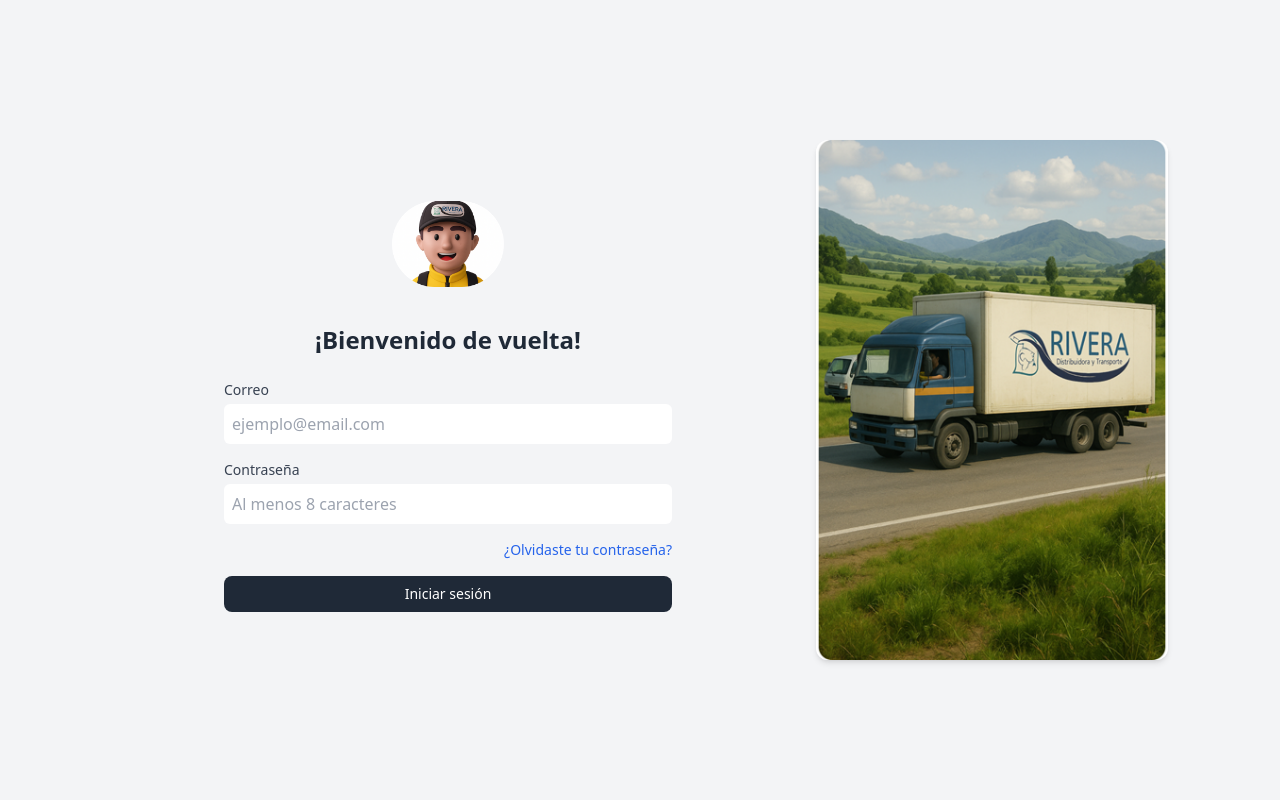
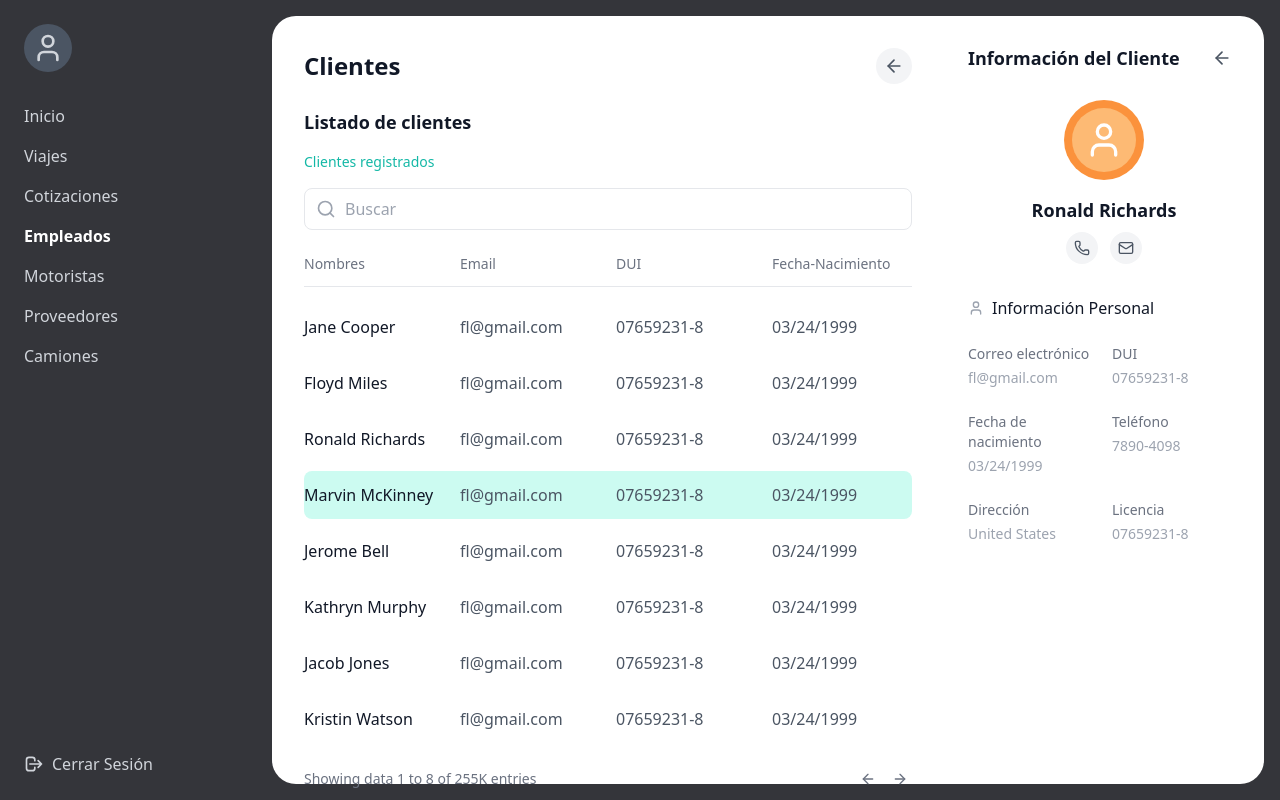
Before and after one commit to ImpulsatecRivera/Rivera, a React (Vite) app in the folder Frontend/page-Private/: page / in a window 1280 px wide. Built offline with nearby package versions, Linux system fonts and the light colour scheme.

Commit message:
VerClinente

```diff
--- a/Frontend/page-Private/package.json
+++ b/Frontend/page-Private/package.json
@@ -10,6 +10,7 @@
     "preview": "vite preview"
   },
   "dependencies": {
+    "lucide-react": "^0.518.0",
     "react": "^19.1.0",
     "react-dom": "^19.1.0",
     "react-router-dom": "^7.6.2"
--- a/Frontend/page-Private/src/App.jsx
+++ b/Frontend/page-Private/src/App.jsx
@@ -5,11 +5,12 @@
 import VerificationCode from "./pages/VerificationCode";
 import VerificationInput from "./pages/VerificationInput";
 import ResetPassword from "./pages/ResetPassword";
+import ClientManagementInterface from "./pages/VerClientes"
 
 function App() {
   return (
     <Routes>
-      <Route path="/" element={<Login />} />
+      <Route path="/" element={<ClientManagementInterface />} />
       <Route path="/recuperar" element={<RecoverPassword />} />
       <Route path="/verification-code" element={<VerificationCode />} />
       <Route path="/verification-input" element={<VerificationInput />} />
--- /dev/null
+++ b/Frontend/page-Private/src/pages/VerClientes.jsx
@@ -0,0 +1,192 @@
+import React, { useState } from 'react';
+import { Search, Phone, Mail, User, ArrowLeft, ArrowRight } from 'lucide-react';
+
+const ClientManagementInterface = () => {
+  const [selectedClient, setSelectedClient] = useState({
+    name: 'Ronald Richards',
+    email: 'fl@gmail.com',
+    dui: '07659231-8',
+    birthDate: '03/24/1999',
+    phone: '7890-4098',
+    address: 'United States',
+    license: '07659231-8'
+  });
+
+  const clients = [
+    { name: 'Jane Cooper', email: 'fl@gmail.com', dui: '07659231-8', birthDate: '03/24/1999' },
+    { name: 'Floyd Miles', email: 'fl@gmail.com', dui: '07659231-8', birthDate: '03/24/1999' },
+    { name: 'Ronald Richards', email: 'fl@gmail.com', dui: '07659231-8', birthDate: '03/24/1999' },
+    { name: 'Marvin McKinney', email: 'fl@gmail.com', dui: '07659231-8', birthDate: '03/24/1999', highlighted: true },
+    { name: 'Jerome Bell', email: 'fl@gmail.com', dui: '07659231-8', birthDate: '03/24/1999' },
+    { name: 'Kathryn Murphy', email: 'fl@gmail.com', dui: '07659231-8', birthDate: '03/24/1999' },
+    { name: 'Jacob Jones', email: 'fl@gmail.com', dui: '07659231-8', birthDate: '03/24/1999' },
+    { name: 'Kristin Watson', email: 'fl@gmail.com', dui: '07659231-8', birthDate: '03/24/1999' }
+  ];
+
+  return (
+    <div className="flex h-screen text-white" style={{backgroundColor: '#34353A'}}>
+      {/* Sidebar */}
+      <div className="w-64 p-6" style={{backgroundColor: '#34353A'}}>
+        <div className="flex items-center mb-8">
+          <div className="w-12 h-12 bg-gray-600 rounded-full flex items-center justify-center">
+            <User className="w-8 h-8 text-gray-300" />
+          </div>
+        </div>
+
+        <nav className="space-y-4">
+          <div className="text-gray-300 hover:text-white cursor-pointer">Inicio</div>
+          <div className="text-gray-300 hover:text-white cursor-pointer">Viajes</div>
+          <div className="text-gray-300 hover:text-white cursor-pointer">Cotizaciones</div>
+          <div className="text-white font-semibold cursor-pointer">Empleados</div>
+          <div className="text-gray-300 hover:text-white cursor-pointer">Motoristas</div>
+          <div className="text-gray-300 hover:text-white cursor-pointer">Proveedores</div>
+          <div className="text-gray-300 hover:text-white cursor-pointer">Camiones</div>
+        </nav>
+
+        <div className="absolute bottom-6 left-6 flex items-center text-gray-300 cursor-pointer hover:text-white">
+          <svg className="w-5 h-5 mr-2" fill="none" stroke="currentColor" viewBox="0 0 24 24">
+            <path strokeLinecap="round" strokeLinejoin="round" strokeWidth="2" d="M17 16l4-4m0 0l-4-4m4 4H7m6 4v1a3 3 0 01-3 3H6a3 3 0 01-3-3V7a3 3 0 013-3h4a3 3 0 013 3v1" />
+          </svg>
+          Cerrar Sesión
+        </div>
+      </div>
+
+      {/* Main Content */}
+      <div className="flex-1 flex">
+        {/* Client List */}
+        <div className="flex-1 bg-white text-gray-900 rounded-l-3xl ml-4 my-4 p-8">
+          <div className="flex items-center justify-between mb-6">
+            <h1 className="text-2xl font-bold text-gray-900">Clientes</h1>
+            <button className="p-2 bg-gray-100 rounded-full hover:bg-gray-200">
+              <ArrowLeft className="w-5 h-5 text-gray-600" />
+            </button>
+          </div>
+
+          <div className="mb-6">
+            <h2 className="text-lg font-semibold mb-4">Listado de clientes</h2>
+            <div className="text-teal-500 text-sm mb-4">Clientes registrados</div>
+
+            <div className="relative mb-6">
+              <Search className="absolute left-3 top-1/2 transform -translate-y-1/2 w-5 h-5 text-gray-400" />
+              <input
+                type="text"
+                placeholder="Buscar"
+                className="w-full pl-10 pr-4 py-2 border border-gray-200 rounded-lg focus:outline-none focus:ring-2 focus:ring-teal-500"
+              />
+            </div>
+          </div>
+
+          {/* Table Header */}
+          <div className="grid grid-cols-4 gap-4 pb-3 border-b border-gray-200 text-sm font-medium text-gray-500">
+            <div>Nombres</div>
+            <div>Email</div>
+            <div>DUI</div>
+            <div>Fecha-Nacimiento</div>
+          </div>
+
+          {/* Client Rows */}
+          <div className="space-y-2 mt-4">
+            {clients.map((client, index) => (
+              <div
+                key={index}
+                className={`grid grid-cols-4 gap-4 py-3 rounded-lg cursor-pointer transition-colors ${
+                  client.highlighted ? 'bg-teal-100' : 'hover:bg-gray-50'
+                }`}
+                onClick={() => setSelectedClient({...selectedClient, ...client})}
+              >
+                <div className="font-medium">{client.name}</div>
+                <div className="text-gray-600">{client.email}</div>
+                <div className="text-gray-600">{client.dui}</div>
+                <div className="text-gray-600">{client.birthDate}</div>
+              </div>
+            ))}
+          </div>
+
+          {/* Pagination */}
+          <div className="flex items-center justify-between mt-6 text-sm text-gray-500">
+            <div>Showing data 1 to 8 of 255K entries</div>
+            <div className="flex items-center space-x-2">
+              <button className="p-1 hover:bg-gray-100 rounded">
+                <ArrowLeft className="w-4 h-4" />
+              </button>
+              <button className="p-1 hover:bg-gray-100 rounded">
+                <ArrowRight className="w-4 h-4" />
+              </button>
+            </div>
+          </div>
+        </div>
+
+        {/* Client Info Panel */}
+        <div className="w-80 bg-white text-gray-900 rounded-r-3xl mr-4 my-4 p-6">
+          <div className="flex items-center justify-between mb-6">
+            <h2 className="text-lg font-semibold">Información del Cliente</h2>
+            <button className="p-2 hover:bg-gray-100 rounded-full">
+              <ArrowLeft className="w-5 h-5 text-gray-600" />
+            </button>
+          </div>
+
+          {/* Avatar and Contact */}
+          <div className="text-center mb-8">
+            <div className="w-20 h-20 bg-orange-400 rounded-full mx-auto mb-4 flex items-center justify-center">
+              <div className="w-16 h-16 bg-orange-300 rounded-full flex items-center justify-center">
+                <User className="w-10 h-10 text-white" />
+              </div>
+            </div>
+            <h3 className="font-semibold text-lg mb-2">{selectedClient.name}</h3>
+            <div className="flex justify-center space-x-3">
+              <button className="p-2 bg-gray-100 rounded-full hover:bg-gray-200">
+                <Phone className="w-4 h-4 text-gray-600" />
+              </button>
+              <button className="p-2 bg-gray-100 rounded-full hover:bg-gray-200">
+                <Mail className="w-4 h-4 text-gray-600" />
+              </button>
+            </div>
+          </div>
+
+          {/* Personal Information */}
+          <div className="space-y-6">
+            <div className="flex items-center space-x-2">
+              <User className="w-4 h-4 text-gray-400" />
+              <span className="font-medium">Información Personal</span>
+            </div>
+
+            <div className="grid grid-cols-2 gap-4">
+              <div>
+                <div className="text-sm text-gray-500 mb-1">Correo electrónico</div>
+                <div className="text-sm text-gray-400">{selectedClient.email}</div>
+              </div>
+              <div>
+                <div className="text-sm text-gray-500 mb-1">DUI</div>
+                <div className="text-sm text-gray-400">{selectedClient.dui}</div>
+              </div>
+            </div>
+
+            <div className="grid grid-cols-2 gap-4">
+              <div>
+                <div className="text-sm text-gray-500 mb-1">Fecha de nacimiento</div>
+                <div className="text-sm text-gray-400">{selectedClient.birthDate}</div>
+              </div>
+              <div>
+                <div className="text-sm text-gray-500 mb-1">Teléfono</div>
+                <div className="text-sm text-gray-400">{selectedClient.phone}</div>
+              </div>
+            </div>
+
+            <div className="grid grid-cols-2 gap-4">
+              <div>
+                <div className="text-sm text-gray-500 mb-1">Dirección</div>
+                <div className="text-sm text-gray-400">{selectedClient.address}</div>
+              </div>
+              <div>
+                <div className="text-sm text-gray-500 mb-1">Licencia</div>
+                <div className="text-sm text-gray-400">{selectedClient.license}</div>
+              </div>
+            </div>
+          </div>
+        </div>
+      </div>
+    </div>
+  );
+};
+
+export default ClientManagementInterface;
```
Also changed, not shown: 1 other file (tests, documents, lock files or other folders).
